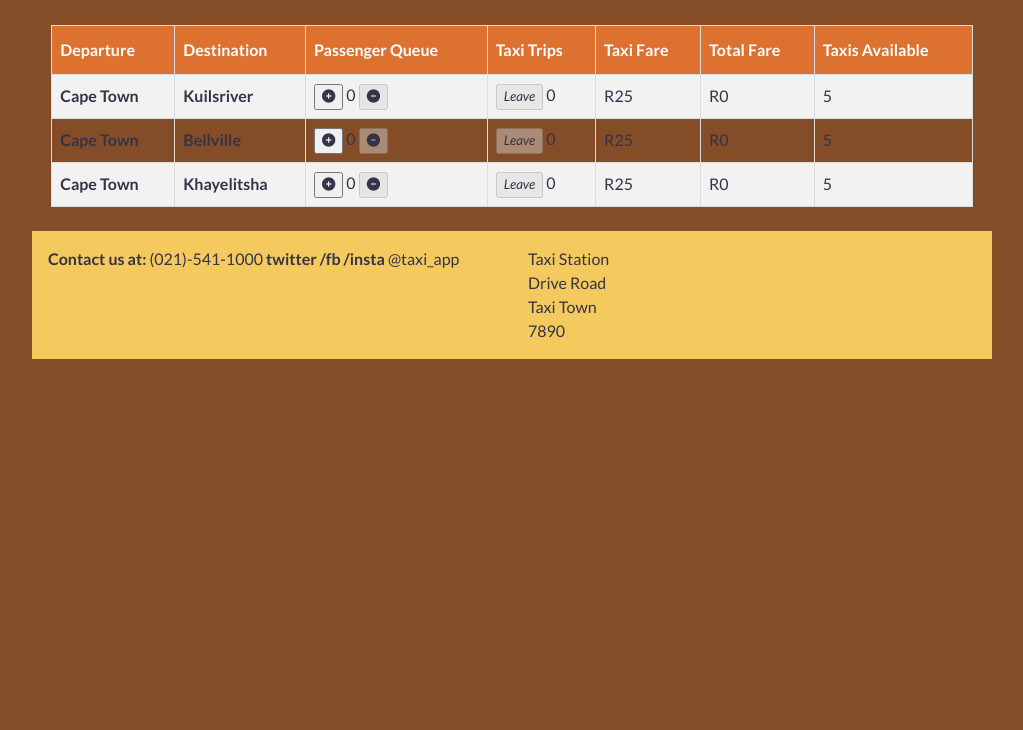
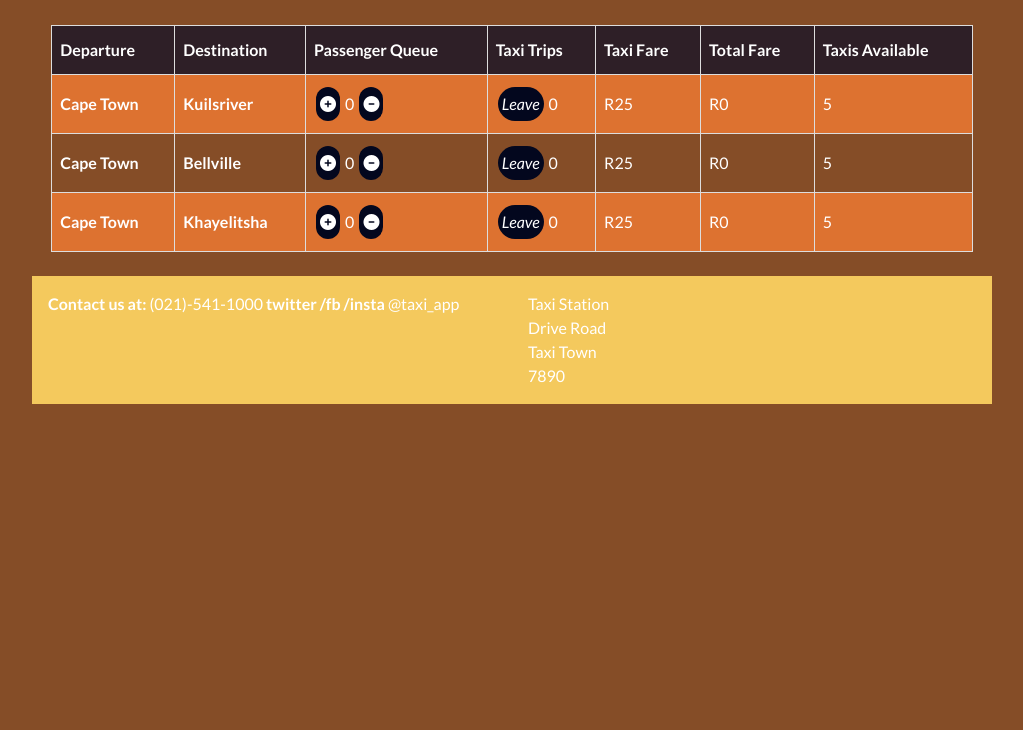
Before and after one commit to hlomla/taxi_rank, a plain HTML site: page index.html in a window 1280 px wide. Shown: the part 97-827 px from the top of the page, without its empty margins (128-1151 px from the left). Drawn offline with nearby package versions, Linux system fonts and the light colour scheme.

```diff
--- a/index.html
+++ b/index.html
@@ -37,23 +37,23 @@
                             <td> <strong>Cape Town</strong></span></td>
                             <td> <strong>Kuilsriver</strong></span></td>
                             <td>
-                                <button @click="passengerCountUp()"><i
+                                <button class="button" @click="passengerCountUp()"><i
                                     class="fa-solid fa-circle-plus"></i></button>
                                     <span x-text="count">
 
                                     </span>
-                                    <button x-bind:disabled = "count <= 0"  @click="passengerCountDown()"><i
+                                    <button class="button" x-bind:disabled = "count <= 0"  @click="passengerCountDown()"><i
                                         class="fa-solid fa-circle-minus"></i></button>
                                        </td>
                             <td>
 
-                                    <button x-bind:disabled = "count < 5"  @click="leaveRank()"><i
+                                    <button class="button" x-bind:disabled = "count < 5"  @click="leaveRank()"><i
                                         class="leave">Leave</i></button>
                                     <span x-text="trips"></span>
 
                             </td>
                             <td> R<span x-text="price">0</span></td>
-                            <td> R<span x-text="">0</span></td>
+                            <td> R<span x-text="totalFare()">0</span></td>
                             <td> <span x-text="taxisAvail()"></span></td>
 
                         </tr>
@@ -61,17 +61,17 @@
                             <td> <strong>Cape Town</strong></span></td>
                             <td> <strong>Bellville</strong></span></td>
                             <td>
-                                <button @click="passengerCountUpBell()"><i
+                                <button class="button" @click="passengerCountUpBell()"><i
                                     class="fa-solid fa-circle-plus"></i></button>
                                     <span x-text="count1">
 
                                     </span>
-                                    <button x-bind:disabled = "count1 <= 0"  @click="passengerCountDownBell()"><i
+                                    <button class="button" x-bind:disabled = "count1 <= 0"  @click="passengerCountDownBell()"><i
                                        name="bellville" class=" fa-solid fa-circle-minus"></i></button>
                                        </td>
                             <td>
 
-                                    <button x-bind:disabled = "count1 < 5"  @click="leaveRankBell()"><i
+                                    <button class="button" x-bind:disabled = "count1 < 5"  @click="leaveRankBell()"><i
                                         class="leave">Leave</i></button>
                                     <span x-text="trips1"></span>
 
@@ -85,17 +85,17 @@
                             <td> <strong>Cape Town</strong></span></td>
                             <td> <strong>Khayelitsha</strong></span></td>
                             <td>
-                                <button @click="passengerCountUpK()"><i
+                                <button class="button" @click="passengerCountUpK()"><i
                                     class="fa-solid fa-circle-plus"></i></button>
                                     <span x-text="count2">
 
                                     </span>
-                                    <button x-bind:disabled = "count2 <= 0"  @click="passengerCountDownK()"><i
+                                    <button class="button" x-bind:disabled = "count2 <= 0"  @click="passengerCountDownK()"><i
                                        name="Khayelitsha" class=" fa-solid fa-circle-minus"></i></button>
                                        </td>
                             <td>
 
-                                    <button x-bind:disabled = "count2 < 5"  @click="leaveRankK()"><i
+                                    <button class="button" x-bind:disabled = "count2 < 5"  @click="leaveRankK()"><i
                                         class="leave">Leave</i></button>
                                     <span x-text="trips2"></span>
 
--- a/index.js
+++ b/index.js
@@ -35,7 +35,12 @@ document.addEventListener('alpine:init', () => {
                this.count = this.count - 5
                 this.taxiAvail =  this.taxiAvail- 1
                 return this.trips ++
-            }, passengerCountUpBell(){
+            },
+            totalFare(){
+
+                return this.price * this.count
+            },
+            passengerCountUpBell(){
                 return this.count1++
                 },
                 passengerCountDownBell(){
--- a/simple-grid.css
+++ b/simple-grid.css
@@ -32,7 +32,7 @@ body {
   padding: 8px;
 }
 
-#taxis tr:nth-child(even){background-color: #f2f2f2;}
+#taxis tr:nth-child(even){background-color: #dd7230;}
 
 /* #taxis tr:hover {background-color: #ddd;} */
 
@@ -40,7 +40,7 @@ body {
   padding-top: 12px;
   padding-bottom: 12px;
   text-align: left;
-  background-color: #dd7230;
+  background-color: #2e1f27;
   color: white;
 }
 
@@ -57,11 +57,11 @@ body {
   background-color: #f4c95d;
 }
 /* Styling for  passenger actions */
-/* .fa-solid {
+.button {
   background-color: #03071e;
   border: none;
   color: white;
-  padding: 15px 32px;
+  padding: 5px 4px;
   text-align: center;
   text-decoration: none;
   display: inline-block;
@@ -69,12 +69,12 @@ body {
   margin: 4px 2px;
   border-radius: 12em;
   cursor: pointer;
-} */
+}
 /* ROOT FONT STYLES */
 
 * {
   font-family: 'Lato', Helvetica, sans-serif;
-  color: #333447;
+  color: white;
   line-height: 1.5;
 }
 
```
